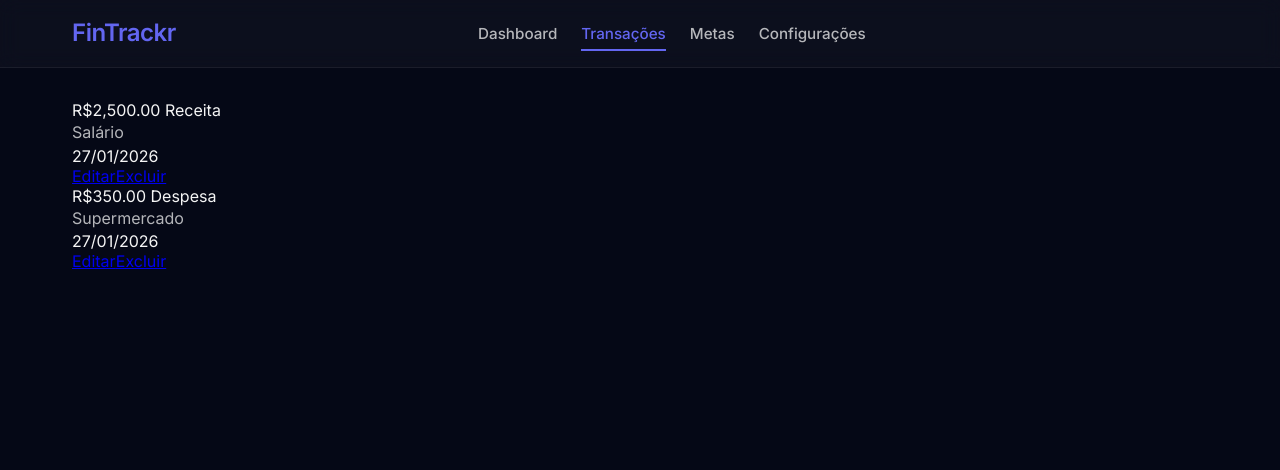
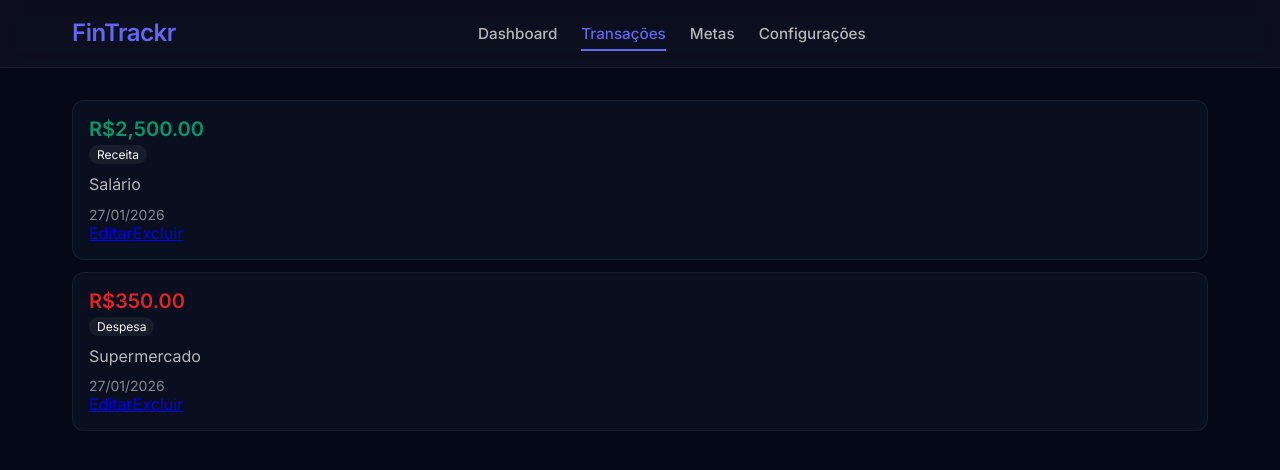
Before and after one commit to Leonardo062908/fintrackr-web, an Angular app: page /transactions in a window 1280 px wide. Shown: the top 470 px of the page. Built offline with nearby package versions, Linux system fonts and the light colour scheme.

Commit message:
fix: style the new transactions page

```diff
--- a/src/app/features/transactions/transactions.component.scss
+++ b/src/app/features/transactions/transactions.component.scss
@@ -1,14 +1,47 @@
-.transactions {
-  width: 100%;
+.transactions-content {
+  display: flex;
+  flex-direction: column;
+  gap: 0.75rem;
 }
-
-.transactions__placeholder {
-  display: flex;
-  justify-content: center;
-  align-items: center;
-  height: 100%;
-  width: 100%;
-  background-color: var(--ft-bg-secondary);
+.transaction-item {
+  padding: 1rem;
   border-radius: 0.75rem;
-  padding: 1.5rem;
+  background: var(--ft-bg-secondary);
+  border: 1px solid var(--ft-border);
 }
+.transaction-item-amount {
+  display: block;
+  font-size: 1.25rem;
+  font-weight: 600;
+}
+.transaction-item--income .transaction-item-amount {
+  color: var(--ft-income, #059669);
+}
+.transaction-item--expense .transaction-item-amount {
+  color: var(--ft-expense, #dc2626);
+}
+.transaction-item-type {
+  display: inline-block;
+  margin-top: 0.25rem;
+  font-size: 0.75rem;
+  padding: 0.125rem 0.5rem;
+  border-radius: 9999px;
+  background: var(--ft-border);
+}
+.transaction-item-description {
+  margin: 0.5rem 0 0;
+  color: var(--ft-text-secondary);
+}
+.transaction-item-date {
+  display: block;
+  margin-top: 0.5rem;
+  font-size: 0.875rem;
+  color: var(--ft-text-muted, #9ca3af);
+}
+.transactions-empty {
+  text-align: center;
+  padding: 2rem;
+  color: var(--ft-text-secondary);
+  background: var(--ft-bg-secondary);
+  border-radius: 0.75rem;
+}
```
